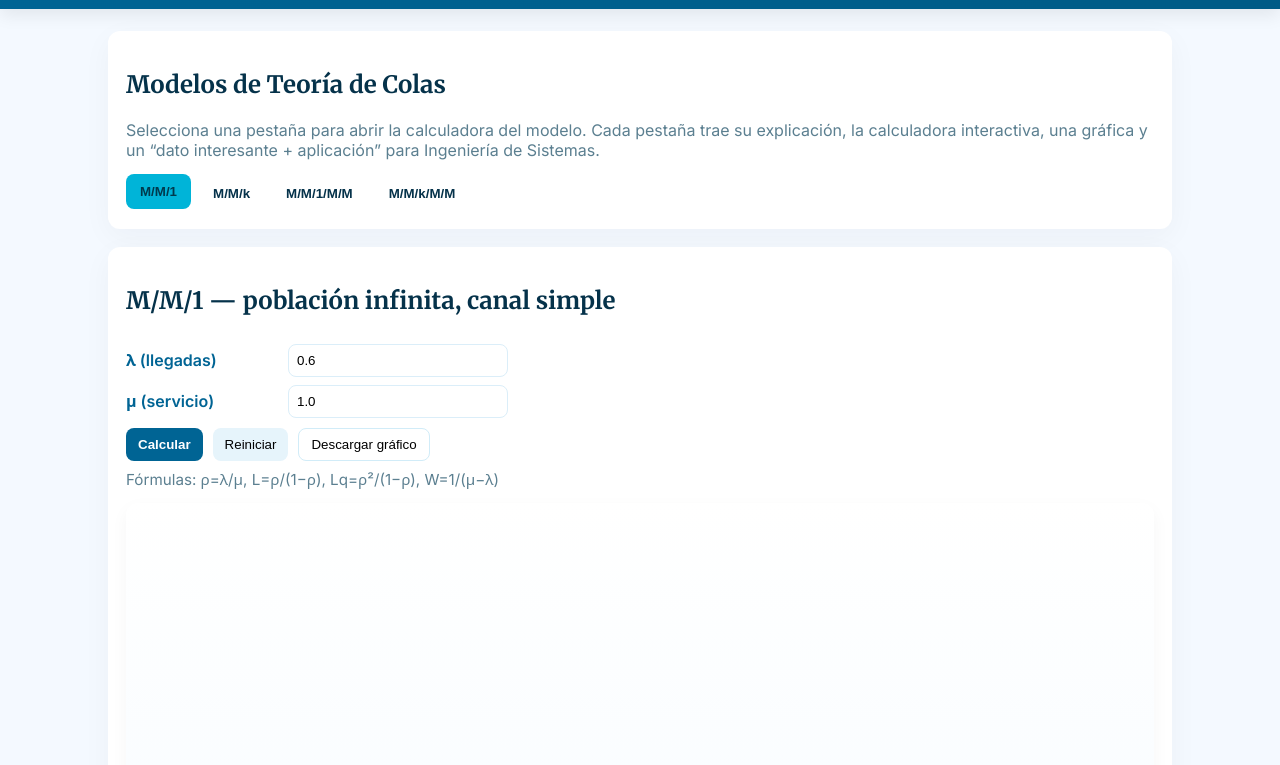
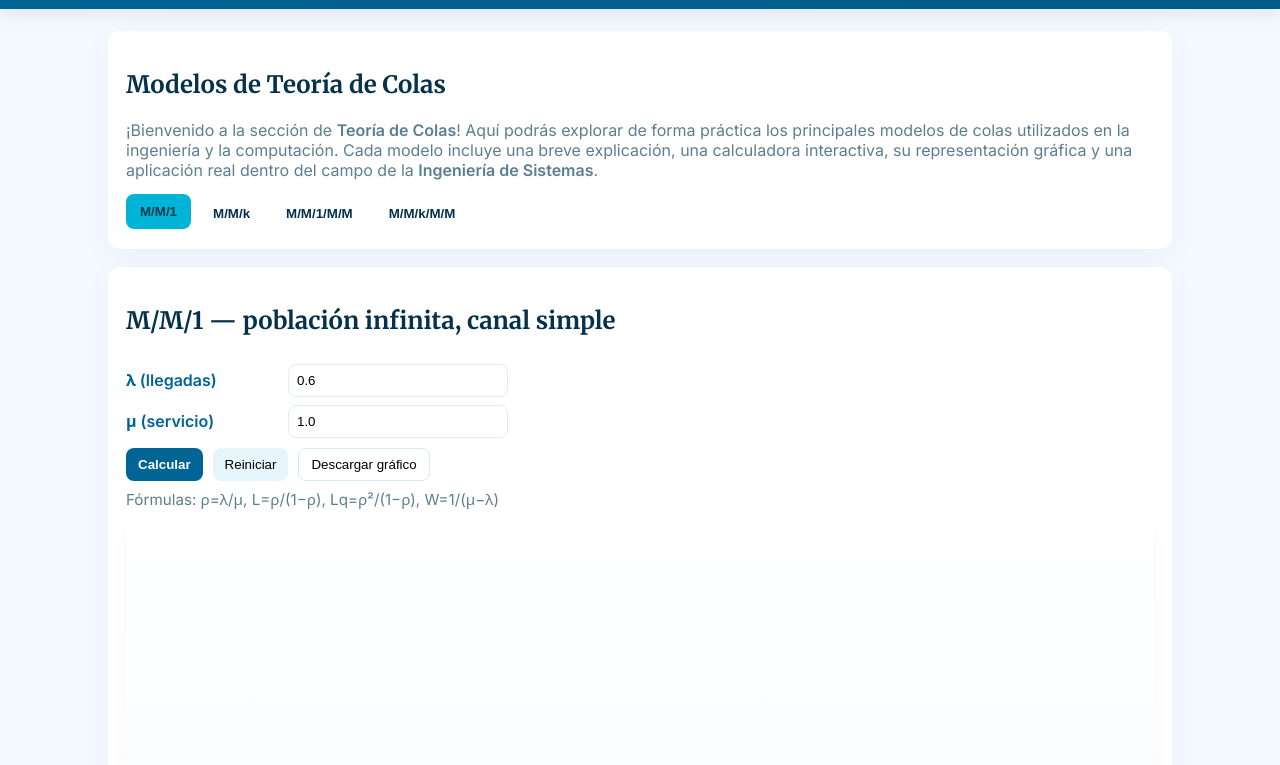
Before and after one commit to FdeFelipent/Modelos-Probabilisticos_1, a plain HTML site: page teoria-colas.html in a window 1280 px wide. Shown: the part 35-800 px from the top of the page. Drawn offline with nearby package versions, Linux system fonts and the light colour scheme.

Commit message:
Actualización completa de la estructura HTML y estilos

```diff
--- a/teoria-colas.html
+++ b/teoria-colas.html
@@ -27,8 +27,11 @@
   <main class="wrap">
     <section class="card">
       <h1>Modelos de Teoría de Colas</h1>
-      <p class="intro">Selecciona una pestaña para abrir la calculadora del modelo. Cada pestaña trae su explicación, la calculadora interactiva, una gráfica y un “dato interesante + aplicación” para Ingeniería de Sistemas.</p>
-
+     <p class="intro">
+¡Bienvenido a la sección de <strong>Teoría de Colas</strong>!
+Aquí podrás explorar de forma práctica los principales modelos de colas utilizados en la ingeniería y la computación.
+Cada modelo incluye una breve explicación, una calculadora interactiva, su representación gráfica y una aplicación real dentro del campo de la <strong>Ingeniería de Sistemas</strong>.
+</p>
       <!-- Tabs -->
       <div class="tabs" role="tablist" aria-label="Modelos de colas">
         <button class="tab-button active" data-target="tab-mm1" role="tab" aria-selected="true">M/M/1</button>
```
